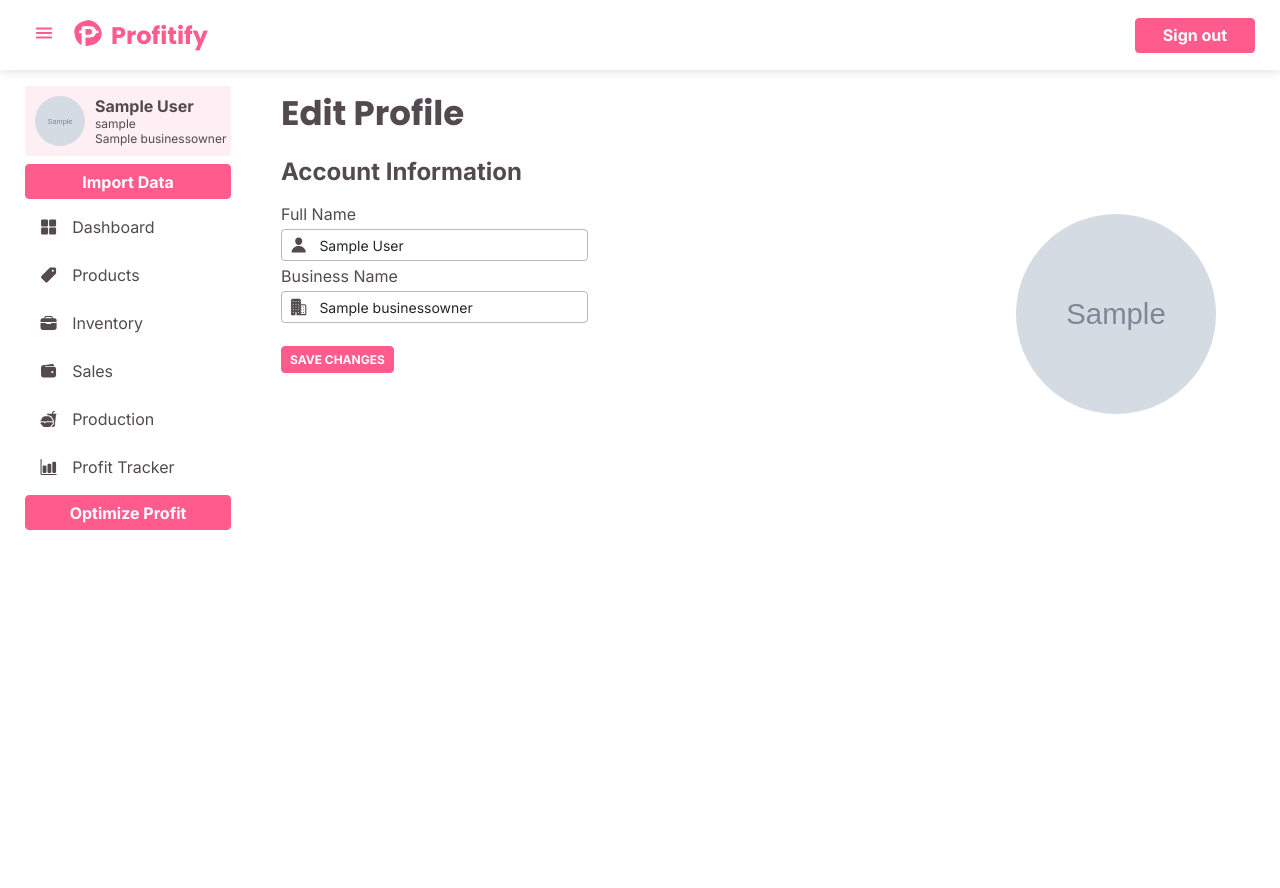
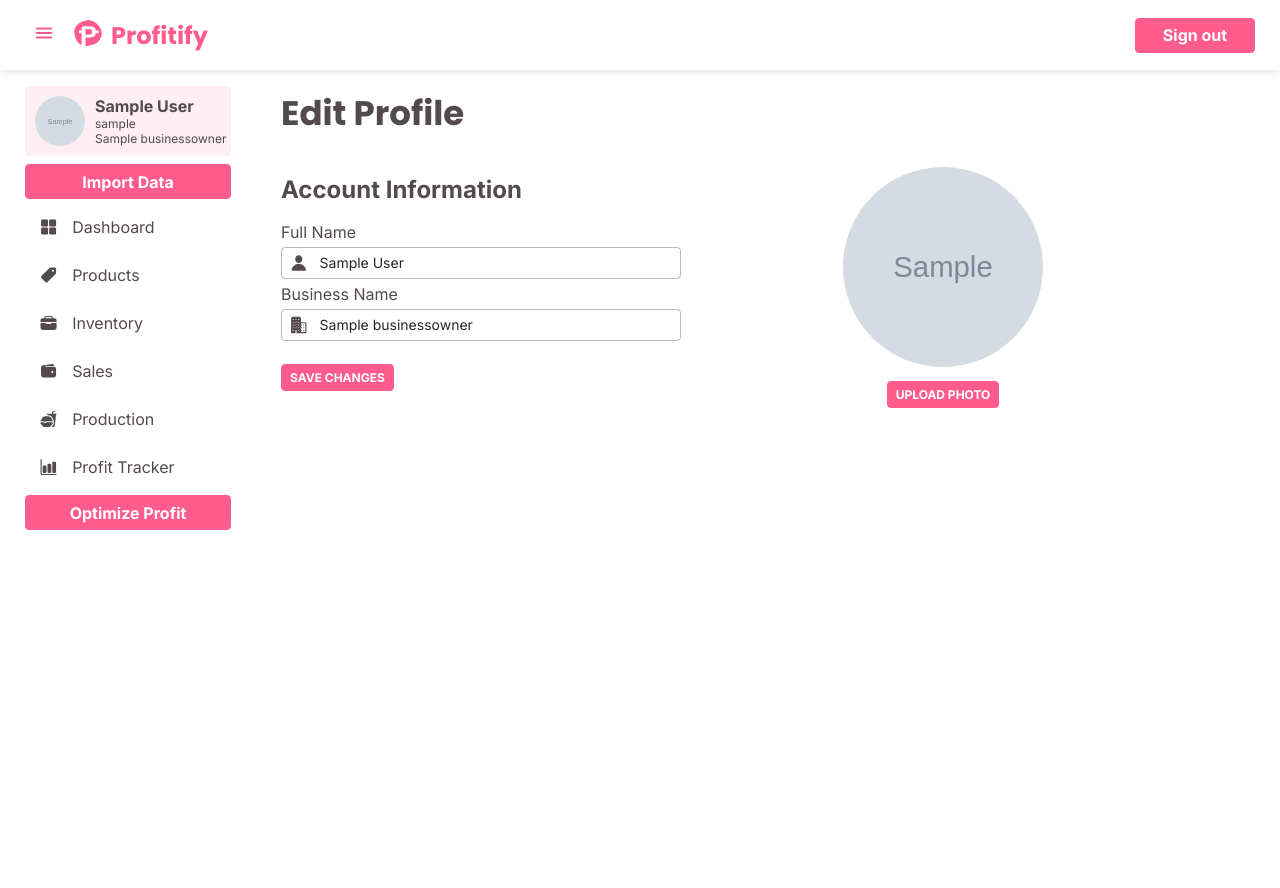
Before and after one commit to ProfitMaximizationTool/Profit-Maximization-Tool, a Django app: page /dashboard/profile/ in a window 1280 px wide. Run offline with Django 4.2, Linux system fonts and the light colour scheme; a user stored in the database is signed in; tables that the repository leaves empty hold one stand-in row (values such as "Sample post"); grey boxes marked "Sample" are stand-in pictures.

Commit message:
Improved edit profile page

```diff
--- a/ProfitMaximizationTool/profitmaximizer/static/css/style.css
+++ b/ProfitMaximizationTool/profitmaximizer/static/css/style.css
@@ -337,7 +337,7 @@
 /* Please generalize .import (by changing name). I used this class in other overlays as well*/
 
 .import-size {
-    width: 50%;
+    width: 60%;
     height: 50%;
 }
 
@@ -785,6 +785,9 @@ a:link {
 }
 
 
+.space {
+    width: 300px;
+}
 
 /* Import data overlay and tables */
 
@@ -970,7 +973,7 @@ a:link {
     box-shadow: 0px 0px 10px #6b6e706e;
     border-radius: 5px;
     box-sizing: border-box;
-    border: 18px solid transparent;
+    border: 20px solid transparent;
     background-color: white;
     margin: 10px;
     padding: 0px;
@@ -992,20 +995,20 @@ a:link {
 
 .one-third {
     width: calc((100% / 3) - 20px);
-    height: 500px;
-    max-height: 500px;
+    height: 400px;
+    max-height: 400px;
 }
 
 .two-thirds {
     width: calc((200% / 3) - 20px);
-    height: 500px;
-    max-height: 500px;
+    height: 400px;
+    max-height: 400px;
 }
 
 .numbers {
-    font-size: 35px;
+    font-size: 30px;
     font-family: 'Poppins', sans-serif;
-    font-weight: 500;
+    font-weight: 600;
     color: var(--primary);
 }
 
--- a/ProfitMaximizationTool/profitmaximizer/static/js/dashboard.js
+++ b/ProfitMaximizationTool/profitmaximizer/static/js/dashboard.js
@@ -117,8 +117,9 @@ if (page == "dashboard"){
 
 if (page == "profile"){
 	var photoContainer = document.getElementById("business-owner-photo");
+	var uploadPhoto = document.getElementById("upload-photo-btn")
 	var changePhoto = document.getElementById("change-photo-btn");
-	changePhoto.addEventListener("click", function(event){
+	uploadPhoto.addEventListener("click", function(event){
 		event.preventDefault();
 		photoContainer.click();
 	})
--- a/ProfitMaximizationTool/profitmaximizer/templates/base.html
+++ b/ProfitMaximizationTool/profitmaximizer/templates/base.html
@@ -49,7 +49,7 @@
 
                         <div class="card">
                             <div class="card-content">
-                                <ion-icon class="card-icon" name="wallet"></ion-icon>
+                                <ion-icon class="card-icon" name="wallet" id="sales-file-icon"></ion-icon>
                                 <div class="extra-bold">Sales</div>
                                 <p class="xsmall-font regular dark-font">The Sales table (must be csv file). </p>
                                 <br>
--- a/ProfitMaximizationTool/profitmaximizer/templates/dashboard.html
+++ b/ProfitMaximizationTool/profitmaximizer/templates/dashboard.html
@@ -119,7 +119,6 @@
                             });
                     </script>
                     <canvas id="profitTracker" ></canvas>
-
                 </div>
             </a>
         </div>
@@ -143,13 +142,10 @@
                                 <td class="optimal-table-cell">{{ qty }} </td>
                             </tr>
                             {% endfor %}
-
-
                         </table>
                     </div>
                 </div>
             </a>
         </div>
-
     </div>
 {% endblock %}
--- a/ProfitMaximizationTool/profitmaximizer/templates/profile.html
+++ b/ProfitMaximizationTool/profitmaximizer/templates/profile.html
@@ -13,24 +13,17 @@
             <div class="success prompt input-width text" id="saved-profile-prompt">
                 Saved!
             </div>
-            <div class="one-third">
             <form autocomplete="off" method="POST" enctype="multipart/form-data">
                 {% csrf_token %}
+                <div class="page-title-container">
+                    <div class="margin-auto full-width">
+                        <div>
                             <div class="left-text dark-font large-font bold text">
                                 Account Information
                             </div>
                             <br>
-                    <div class="right">
-                        <input type="file" class="hidden" id="business-owner-photo" name="business-owner-photo" accept="image/png, image/jpeg">
-                        {% if business_owner_photo %}
-                            <img class="change-photo-btn" id="change-photo-btn" src="{{ business_owner_photo.url|safe }}">
-                        {% else %}
-                            <img class="change-photo-btn" id="change-photo-btn" src="{% static 'img/logo-01.png' %}">
-                        {% endif %}
-                    </div>
                             <div class="small-font left-text dark-font text">
                                 Full Name
-
                                 <div class="string-input-size input-box">
                                     <ion-icon class="form-icon" name="person"></ion-icon>
                                     <input class="user-info" type="text" value="{{ full_name|safe}}" name="new-full-name">
@@ -43,12 +36,25 @@
                                     <input class="user-info" type="text" value="{{ business_name|safe}}" name="new-business-name">
                                 </div>
                             </div>
-
-
                             <br>
                             <input type="submit" class="fill small-btn btn" value="Save changes" name="save-btn" >
+                        </div>
+                    </div>
+                    <div class="space">
+
+                    </div>
+                    <div class="centered-text">
+                        <input type="file" class="hidden" id="business-owner-photo" name="business-owner-photo" accept="image/png, image/jpeg">
+                        {% if business_owner_photo %}
+                            <img class="change-photo-btn" id="change-photo-btn" src="{{ business_owner_photo.url|safe }}">
+                        {% else %}
+                            <img class="change-photo-btn" id="change-photo-btn" src="{% static 'img/logo-01.png' %}">
+                        {% endif %}
+                        <br>
+                        <button class="fill small-btn btn" id="upload-photo-btn"> Upload Photo </button>
+                    </div>
+                </div>
             </form>
         </div>
     </div>
-    </div>
 {% endblock %}
```
Lines whose indentation alone changed are shown as unchanged.
